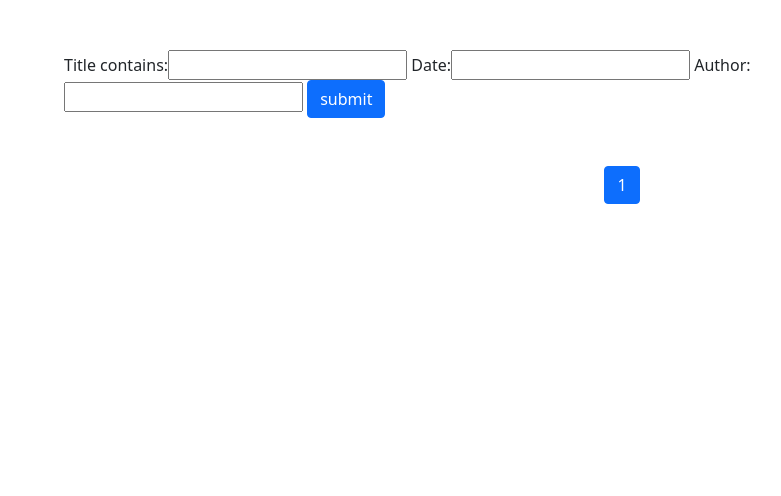
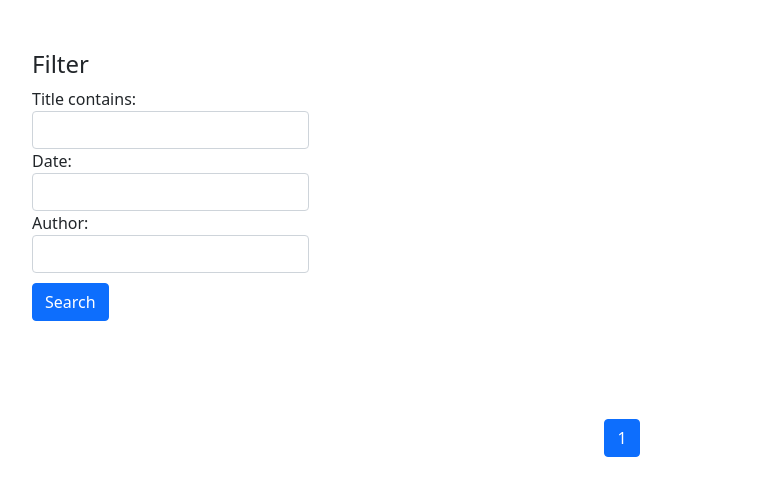
Before and after one commit to Temych67/test_task, a Django app: page / in a window 1280 px wide. Shown: the top 496 px of the page, without its empty margins (18-799 px from the left). Run offline with Django 3.2, Linux system fonts and the light colour scheme; data that the repository does not hold is empty; some libraries are stand-ins or nearby versions.

Commit message:
Update home_screen_view.html

```diff
--- a/blog/templates/blog/home_screen_view.html
+++ b/blog/templates/blog/home_screen_view.html
@@ -1,4 +1,5 @@
 <!DOCTYPE html>
+{% load widget_tweaks %}
 <html>
 <head>
 	<meta charset="utf-8">
@@ -6,9 +7,6 @@
 
 	<title>Home page</title>
 	<style type="text/css">
-		.search{
-			margin-top: 50px;
-		}
 	 	a {
       color: #423635
 	  }
@@ -20,27 +18,43 @@
 	  border: 1px solid #B6AEAD;
 	  padding:10px;
 	}
-
+	.well{
+		margin: 50px;
+	}
 	</style>
 </head>
 <body>
-	<div class="container">
+	<form method="get">
+    <div class="well">
+      <h4>Filter</h4>
 		<div class="row">
-			<div class="col-lg-8">
-			 	<div class="search">
-				    <form method="get">
-				      {{myFilter.form}}
-				      <button class="btn btn-primary" type="submit">submit</button>
-				    </form>
-			 	</div>
-			</div>
+	        <div class="form-group col-sm-4 col-md-3">
+	          {{ myFilter.form.title.label_tag }}
+	          {% render_field myFilter.form.title class="form-control" %}
+	        </div>
+    	</div>
+    	<div class="row">
+	        <div class="form-group col-sm-4 col-md-3">
+	          {{ myFilter.form.date.label_tag }}
+	          {% render_field myFilter.form.date class="form-control" %}
+	        </div>
+	    </div>
+	    <div class="row">
+	        <div class="form-group col-sm-4 col-md-3">
+	          {{ myFilter.form.author.label_tag }}
+	          {% render_field myFilter.form.author class="form-control" %}
+	        </div>
 		</div>
-	</div>
+      <button type="submit" class="btn btn-primary" style="margin-top: 10px;">
+        <span class="glyphicon glyphicon-search"></span> Search
+      </button>
+    </div>
+  </form>
 
 	<div class="container">
 		<div class="row">
 			{% for post in posts %}
-				<div class="item col-lg-4" style="margin-top: 10rem;">
+				<div class="item col-lg-3" style="margin-top: 5rem;">
 					<a href="{% url 'blog:detail' post.title %}" style="text-decoration: none;">
 						<small>{{post.date}}</small>
 						<small>{{post.author}}</small>
@@ -86,8 +100,5 @@
 
 	<script src="https://cdn.jsdelivr.net/npm/@popperjs/core@2.5.4/dist/umd/popper.min.js" integrity="sha384-q2kxQ16AaE6UbzuKqyBE9/u/KzioAlnx2maXQHiDX9d4/zp8Ok3f+M7DPm+Ib6IU" crossorigin="anonymous"></script>
 	<script src="https://cdn.jsdelivr.net/npm/bootstrap@5.0.0-beta1/dist/js/bootstrap.min.js" integrity="sha384-pQQkAEnwaBkjpqZ8RU1fF1AKtTcHJwFl3pblpTlHXybJjHpMYo79HY3hIi4NKxyj" crossorigin="anonymous"></script>
-	<script type="text/javascript">
-	  document.getElementById("id_q").value = "{{query}}"
-	</script>
 </body>
 </html>
```
